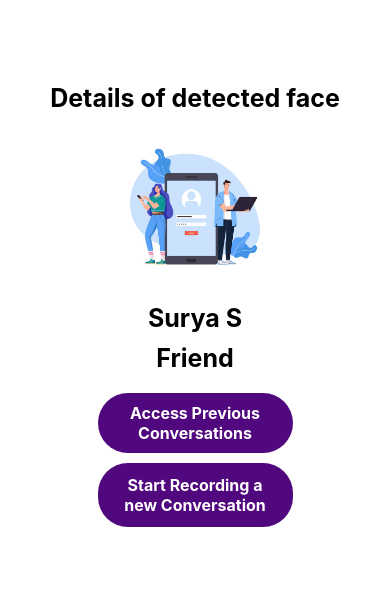
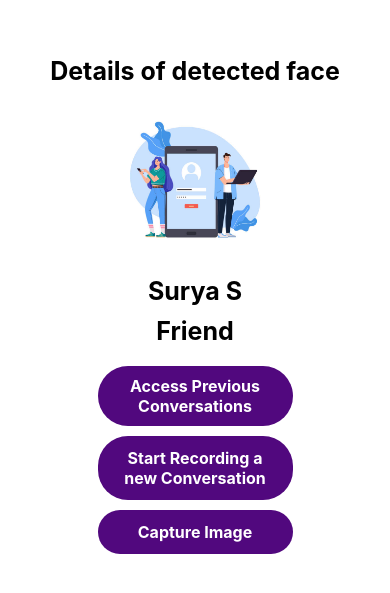
Before and after one commit to tharunkumar-15/Demo, a React Native app: screen /CameraResultTab in a window 390 px wide. Shown: the part 117-710 px from the top of the page. Built offline with nearby package versions, Linux system fonts and the light colour scheme.

Commit message:
Local Storage of audio recording completed

```diff
--- a/screens/AddPeopleTab.js
+++ b/screens/AddPeopleTab.js
@@ -1,57 +1,25 @@
-import React, { useState } from 'react';
-import Icon from 'react-native-vector-icons/SimpleLineIcons';
-import { Pressable, StyleSheet, View } from 'react-native';
-import { MotiView } from '@motify/components';
-import { Easing } from 'react-native-reanimated';
+import React from 'react';
+import {View, Text, StyleSheet} from 'react-native';
 
+function AddPeopleTab() {
+  return (
+    <View style={styles.usercontainer}>
+      <Text style={styles.welcometext}>Welcome To Add People Tab</Text>
+    </View>
+  );
+}
 
-function AddPeopleTab(){
-    return(
-      // <Pressable style={{flex:1, alignItems:'center', justifyContent:'center'}}>
-        <View style={{flex:1, alignItems:'center', justifyContent:'center'}}>
-            <Pressable style={[styles.dot, styles.center]} onPress={()=>console.log('Clicked')} >
-              {[...Array(3).keys()].map((index) =>{
-                return(
-                  <MotiView
-                    from={{ opacity:0.7, scale:1}}
-                    animate={{opacity:0, scale:4}}
-                    transition={{
-                      type:'timing',
-                      duration:2000,
-                      easing: Easing.out(Easing.ease),
-                      delay: index * 400,
-                      repeatReverse: false,
-                      loop: true,
-                    } }
-                  key={index}
-                  style={[StyleSheet.absoluteFillObject, styles.dot]}
-                  />
-                );
-              })}
-                <Icon name="microphone" size={32} color="#fff" />
-            </Pressable>
-        </View>
-
-    );
-}
 export default AddPeopleTab;
 
 const styles = StyleSheet.create({
-    dot:{
-        width: 100,
-        height:100,
-        borderRadius:100,
-        backgroundColor: '#6E01EF'
-    },
-    center: {
-        alignItems:'center',
-        justifyContent:'center',
-        alignItems:'center',
-        backgroundColor:'#fff',
-
-    },
-    welcometext:{
-        fontSize:25,
-        color:'black',
-    },
-})
+  usercontainer: {
+    flex: 1,
+    justifyContent: 'center',
+    alignItems: 'center',
+    backgroundColor: '#fff',
+  },
+  welcometext: {
+    fontSize: 25,
+    color: 'black',
+  },
+});
--- a/screens/CameraResultTab.js
+++ b/screens/CameraResultTab.js
@@ -3,6 +3,7 @@ import {View, Text, StyleSheet, Image} from 'react-native';
 import CustomButton from '../CustomButton';
 import PreviousConverstionTab from './PreviousConversationTab';
 import NewConversationTab from './NewConversationTab';
+import ImageCapture from './ImageCapture';
 
 function CameraResultTab({navigation}) {
   return (
@@ -34,7 +35,18 @@ function CameraResultTab({navigation}) {
         textstyle={{
           fontSize:16,
         }}
-        onPress={() => navigation.navigate(NewConverstionTab)}
+        onPress={() => navigation.navigate(NewConversationTab)}
+      />
+      <CustomButton
+        buttonTitle="Capture Image"
+        buttonStyle={{
+          width: '50%',
+          padding:12,
+        }}
+        textstyle={{
+          fontSize:16,
+        }}
+        onPress={() => navigation.navigate(ImageCapture)}
       />
     </View>
   );
--- a/screens/CameraTab.js
+++ b/screens/CameraTab.js
@@ -9,9 +9,9 @@ const Stack = createStackNavigator();
 function CameraTab() {
   return (
       <Stack.Navigator screenOptions={{header: () => null}}>
-       {/* <Stack.Screen name="ImageCapture" component={ImageCapture}/> */}
        <Stack.Screen name="CameraResultTab" component={CameraResultTab} />
        <Stack.Screen name="NewConversationTab" component={NewConversationTab} />
+       <Stack.Screen name="ImageCapture" component={ImageCapture} />
        <Stack.Screen
         name="PreviousConverstionTab"
         component={PreviousConverstionTab}
--- a/screens/NewConversationTab.js
+++ b/screens/NewConversationTab.js
@@ -2,36 +2,32 @@ import React, {useState, useEffect} from 'react';
 import {Buffer} from 'buffer';
 import Permissions from 'react-native-permissions';
 import AudioRecord from 'react-native-audio-record';
-import{
+import {
   View,
   PermissionsAndroid,
   Button,
   Pressable,
   StyleSheet,
 } from 'react-native';
-import { MotiView } from '@motify/components';
-import { Easing } from 'react-native-reanimated';
+import {MotiView} from '@motify/components';
+import {Easing} from 'react-native-reanimated';
 import Icon from 'react-native-vector-icons/SimpleLineIcons';
 
-const NewConversationTab = () => {
-
+const NewConversationTab = ({navigation}) => {
   const [audioFile, setAudioFile] = useState('');
   // const [loaded, setLoaded] = useState(false);
   // let sound = null;
 
   const [recording, setRecording] = useState(false);
 
-  const animationHandler = ()=>
-  {
-    setRecording(!recording)
-  }
+  const animationHandler = () => {
+    setRecording(!recording);
+  };
 
-  useEffect(()=>{
-    if(recording)
-    start()
-    else
-    stop()
-  },[recording])
+  useEffect(() => {
+    if (recording) start();
+    else stop();
+  }, [recording]);
 
   useEffect(() => {
     const initAudioRecord = async () => {
@@ -45,7 +41,7 @@ const NewConversationTab = () => {
 
       AudioRecord.init(options);
 
-      AudioRecord.on('data', (data) => {
+      AudioRecord.on('data', data => {
         const chunck = Buffer.from(data, 'base64');
       });
     };
@@ -57,8 +53,7 @@ const NewConversationTab = () => {
       PermissionsAndroid.PERMISSIONS.RECORD_AUDIO,
       {
         title: 'Microphone Permission',
-        message:
-          'Needs access to your microphone',
+        message: 'Needs access to your microphone',
         buttonNeutral: 'Ask me Later',
         buttonNegative: 'Cancel',
         buttonPositive: 'OK',
@@ -116,48 +111,51 @@ const NewConversationTab = () => {
   //   sound.play();
   // };
 
-
   return (
-
-      <View style={{flex:1, alignItems:'center', justifyContent:'center'}}>
+    <View style={{flex: 1, alignItems: 'center', justifyContent: 'center'}}>
       <Pressable style={[styles.dot, styles.center]}>
-              {recording && [...Array(3).keys()].map((index) =>{
-                return(
+        {recording &&
+          [...Array(3).keys()].map(index => {
+            return (
               <MotiView
-                    from={{ opacity:0.7, scale:1}}
-                    animate={{opacity:0, scale:4}}
+                from={{opacity: 0.7, scale: 1}}
+                animate={{opacity: 0, scale: 4}}
                 transition={{
-                      type:'timing',
-                      duration:2000,
+                  type: 'timing',
+                  duration: 2000,
                   easing: Easing.out(Easing.ease),
                   delay: index * 400,
                   repeatReverse: false,
                   loop: true,
-                    } }
+                }}
                 key={index}
                 style={[StyleSheet.absoluteFillObject, styles.dot]}
               />
             );
           })}
-                <Icon name="microphone" size={32} color="#fff" onPress={animationHandler}/>
+        <Icon
+          name="microphone"
+          size={32}
+          color="#fff"
+          onPress={animationHandler}
+        />
       </Pressable>
       {/* <Button onPress={play} title="Play" disabled={!audioFile}/> */}
     </View>
   );
-
-}
+};
 
 export default NewConversationTab;
 
 const styles = StyleSheet.create({
-  dot:{
+  dot: {
     width: 100,
-      height:100,
-      borderRadius:100,
-      backgroundColor: '#6E01EF'
+    height: 100,
+    borderRadius: 100,
+    backgroundColor: '#6E01EF',
   },
   center: {
-      alignItems:'center',
-      justifyContent:'center',
-  }
-})
+    alignItems: 'center',
+    justifyContent: 'center',
+  },
+});
--- a/screens/PreviousConversationTab.js
+++ b/screens/PreviousConversationTab.js
@@ -43,7 +43,7 @@ function PreviousConverstionTab() {
         'Users',
         user,
         'Relatives',
-        'uUvRiipoUTGqRSD6UAUF',
+        'uZ6QtIFk1dOCYMhgGKYz',
         'RecordedConversation',
       );
       const conversationsSnap = await getDocs(conversationsRef);
@@ -65,7 +65,7 @@ function PreviousConverstionTab() {
         'Users',
         user,
         'Relatives',
-        'uUvRiipoUTGqRSD6UAUF',
+        'uZ6QtIFk1dOCYMhgGKYz',
         'RecordedConversation',
         docid,
       );
@@ -85,7 +85,7 @@ function PreviousConverstionTab() {
         'Users',
         user,
         'Relatives',
-        'uUvRiipoUTGqRSD6UAUF',
+        'uZ6QtIFk1dOCYMhgGKYz',
         'RecordedConversation',
         docid,
       );
@@ -163,7 +163,7 @@ function PreviousConverstionTab() {
 
                 <View style={styles.buttonstyles}>
                   <CustomButton
-                    buttonTitle="MoreInfo"
+                    buttonTitle="More Info"
                     buttonStyle={{
                       width: '65%',
                       backgroundColor: '#f95999',
```
Also changed, not shown: navigation/tabs.js (+0 -43 lines), 1 other file (tests, documents, lock files or other folders). Lines whose indentation alone changed are shown as unchanged.
